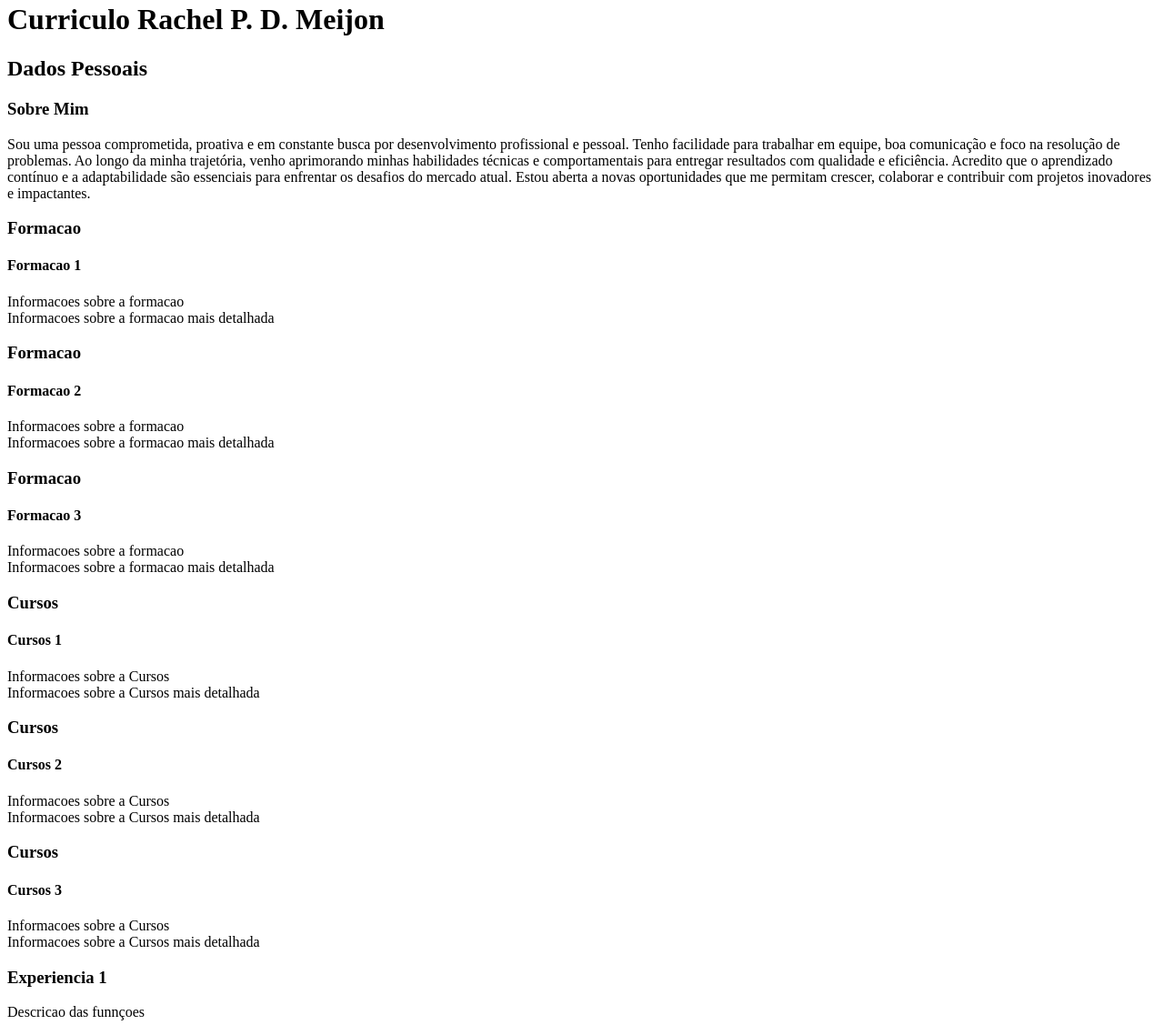
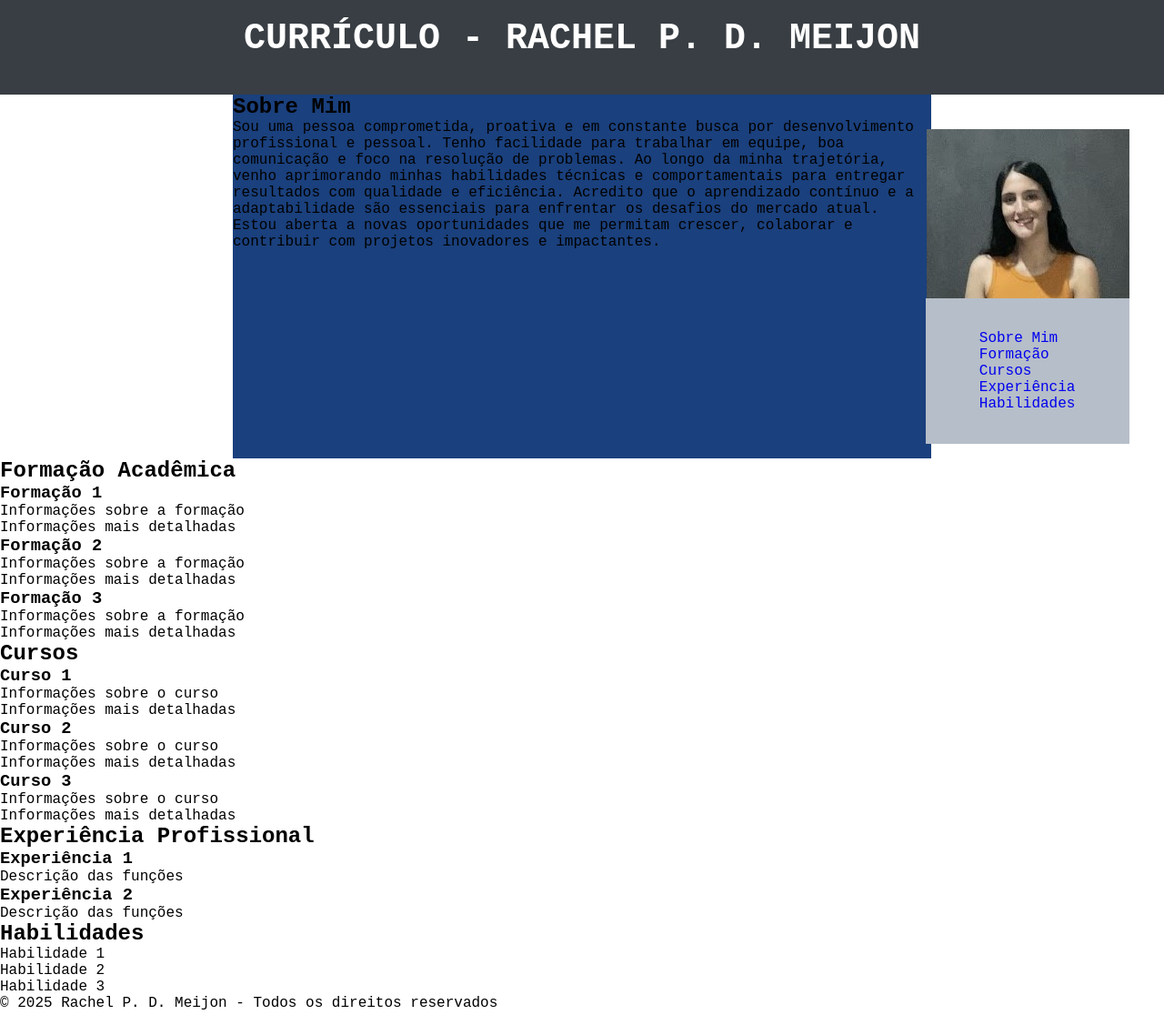
Before and after one commit to rs2chel/Portifolio, a plain HTML site: page pagina curriculo/index.html in a window 1280 px wide. Shown: the part 18-1156 px from the top of the page at 91% size. After the commit the page ends 1130 px from the top, so only its background shows below. Drawn offline with Linux system fonts and the light colour scheme.

Commit message:
atualizacoes segunda pagina

```diff
--- a/pagina curriculo/index.html
+++ b/pagina curriculo/index.html
@@ -1,124 +1,121 @@
 <!DOCTYPE html>
-<html lang="ot-br">
+<html lang="pt-BR">
 
 <head>
-    <meta charset="UTF-8">
-    <meta name="viewport" content="width=device-width, initial-scale=1.0">
-    <title>Curriculo Rachel Parreiras</title>
+    <meta charset="UTF-8" />
+    <meta name="viewport" content="width=device-width, initial-scale=1.0" />
+    <title>Currículo - Rachel Parreiras</title>
+    <link rel="stylesheet" href="style.css" />
+
 </head>
 
 <body>
+
     <header>
+
+        <h1 class="tituloPrincipal">Currículo - Rachel P. D. Meijon</h1>
         <div>
-            <!-- Foto perfil -->
-        </div>
-        <div>
-            <!-- Barra de navegacao lateral -->
+            <img class="fotoPerfil" src="img/FotoPerfilMenor.jpg" alt=" Foto Perfil" class="logoPerfil">
         </div>
     </header>
 
+    <aside>
+        <nav>
+            <ul>
+                <li><a href="#sobre">Sobre Mim</a></li>
+                <li><a href="#formacao">Formação</a></li>
+                <li><a href="#cursos">Cursos</a></li>
+                <li><a href="#experiencia">Experiência</a></li>
+                <li><a href="#habilidades">Habilidades</a></li>
+            </ul>
+        </nav>
+    </aside>
 
     <main>
-        <h1>
-            <span>Curriculo</span> Rachel P. D. Meijon
-        </h1>
-        <h2> Dados Pessoais</h2>
-        <div>
-            <h3>Sobre Mim</h3>
+        <section id="sobre">
+            <h2>Sobre Mim</h2>
             <p>
                 Sou uma pessoa comprometida, proativa e em constante busca por desenvolvimento
                 profissional e pessoal. Tenho facilidade para trabalhar em equipe, boa comunicação
-                e foco na resolução de problemas.
-                Ao longo da minha trajetória, venho aprimorando minhas habilidades técnicas
-                e comportamentais para entregar resultados com qualidade e eficiência.
+                e foco na resolução de problemas. Ao longo da minha trajetória, venho aprimorando
+                minhas habilidades técnicas e comportamentais para entregar resultados com qualidade
+                e eficiência. Acredito que o aprendizado contínuo e a adaptabilidade são essenciais
+                para enfrentar os desafios do mercado atual. Estou aberta a novas oportunidades que
+                me permitam crescer, colaborar e contribuir com projetos inovadores e impactantes.
+            </p>
+        </section>
 
-                Acredito que o aprendizado contínuo e a adaptabilidade são essenciais
-                para enfrentar os desafios do mercado atual. Estou aberta a novas
-                oportunidades que me permitam crescer, colaborar e contribuir com projetos
-                inovadores e impactantes.
-            </p>
-        </div>
-        <div>
-            <h3>Formacao</h3>
-            <div>
-                <h4>Formacao 1 </h4>
-                 <div>
-                    Informacoes sobre a formacao
-                </div>
-                 <div>
-                    Informacoes sobre a formacao mais detalhada
-                </div>
-            </div>
-            <h3>Formacao</h3>
-            <div>
-                <h4>Formacao 2 </h4>
-                 <div>
-                    Informacoes sobre a formacao
-                </div>
-                 <div>
-                    Informacoes sobre a formacao mais detalhada
-                </div>
-            </div>
-            <h3>Formacao</h3>
-            <div>
-                <h4>Formacao 3 </h4>
-                 <div>
-                    Informacoes sobre a formacao
-                </div>
-                 <div>
-                    Informacoes sobre a formacao mais detalhada
-                </div>
-            </div>
-        </div>
-        <div>
-            <h3>Cursos</h3>
-            <div>
-                <h4>Cursos 1 </h4>
-                 <div>
-                    Informacoes sobre a Cursos
-                </div>
-                 <div>
-                    Informacoes sobre a Cursos mais detalhada
-                </div>
-            </div>
-            <h3>Cursos</h3>
-            <div>
-                <h4>Cursos 2 </h4>
-                 <div>
-                    Informacoes sobre a Cursos
-                </div>
-                 <div>
-                    Informacoes sobre a Cursos mais detalhada
-                </div>
-            </div>
-            <h3>Cursos</h3>
-            <div>
-                <h4>Cursos 3 </h4>
-                 <div>
-                    Informacoes sobre a Cursos
-                </div>
-                 <div>
-                    Informacoes sobre a Cursos mais detalhada
-                </div>
-            </div>
-        </div>
-        <div>
-            <div>
-                <h3>
-                    Experiencia 1
-                </h3>
-                <p>
-                    Descricao das funnçoes
-                </p>
-            </div>
-        </div>
+        <section id="formacao">
+            <h2>Formação Acadêmica</h2>
 
+            <article>
+                <h3>Formação 1</h3>
+                <p>Informações sobre a formação</p>
+                <p>Informações mais detalhadas</p>
+            </article>
 
+            <article>
+                <h3>Formação 2</h3>
+                <p>Informações sobre a formação</p>
+                <p>Informações mais detalhadas</p>
+            </article>
 
+            <article>
+                <h3>Formação 3</h3>
+                <p>Informações sobre a formação</p>
+                <p>Informações mais detalhadas</p>
+            </article>
+        </section>
 
+        <section id="cursos">
+            <h2>Cursos</h2>
 
-        </form>
+            <article>
+                <h3>Curso 1</h3>
+                <p>Informações sobre o curso</p>
+                <p>Informações mais detalhadas</p>
+            </article>
+
+            <article>
+                <h3>Curso 2</h3>
+                <p>Informações sobre o curso</p>
+                <p>Informações mais detalhadas</p>
+            </article>
+
+            <article>
+                <h3>Curso 3</h3>
+                <p>Informações sobre o curso</p>
+                <p>Informações mais detalhadas</p>
+            </article>
+        </section>
+
+        <section id="experiencia">
+            <h2>Experiência Profissional</h2>
+
+            <article>
+                <h3>Experiência 1</h3>
+                <p>Descrição das funções</p>
+            </article>
+
+            <article>
+                <h3>Experiência 2</h3>
+                <p>Descrição das funções</p>
+            </article>
+        </section>
+
+        <section id="habilidades">
+            <h2>Habilidades</h2>
+            <ul>
+                <li>Habilidade 1</li>
+                <li>Habilidade 2</li>
+                <li>Habilidade 3</li>
+            </ul>
+        </section>
     </main>
+
+    <footer>
+        <p>© 2025 Rachel P. D. Meijon - Todos os direitos reservados</p>
+    </footer>
 
 </body>
 
--- a/pagina curriculo/style.css
+++ b/pagina curriculo/style.css
@@ -0,0 +1,67 @@
+* {
+    margin: 0;
+    padding: 0;
+    box-sizing: border-box;
+    max-width: 100%;
+
+}
+
+html {
+    font-size: 16px;
+    font-family: Courier New, monospace;
+    scroll-behavior: smooth;
+}
+
+header {
+    display: flex;
+    position: relative;
+    justify-content: center;
+    background-color: rgb(56, 62, 67)
+}
+
+.tituloPrincipal {
+    margin: 3%;
+    text-transform: uppercase;
+    font-size: 2.5rem;
+    color: #fff;
+}
+
+.fotoPerfil {
+    position: absolute;
+    right: 3%;
+    top: 10rem
+}
+
+aside {
+    background-color: #1a407d;
+    display: flex;
+    position: relative;
+}
+
+nav {
+    display: flex;
+    justify-content: center;
+    align-items: center;
+    height: 10rem;
+    width: 14rem;
+
+    background-color: #b6bec9;
+    position: absolute;
+    right: 3%;
+    top: 14rem
+}
+
+a {
+    text-decoration: none;
+}
+
+li {
+    list-style-type: none;
+}
+
+#sobre {
+    justify-self: center;
+    width: 60%;
+    height: 50vh;
+    background-color: #1a407d;
+}
```
Also changed, not shown: paginaInicial/style.css (+15 -31 lines), Sesao Harry Potter/texto.txt (deleted), pagina curriculo/img/FotoPerfilMenor.jpg (added), text.txt (deleted).
